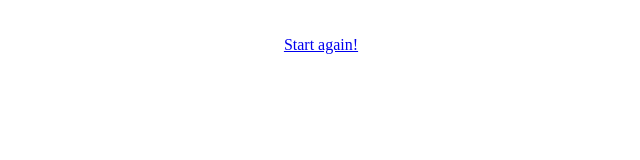
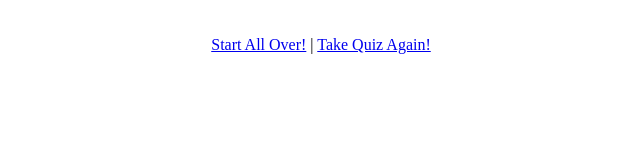
Before and after one commit to maybeemily/solo-user-quiz, a plain HTML site: page results.html in a window 1280 px wide. Shown: the whole page, without its empty margins (319-959 px from the left). Drawn offline with Linux system fonts and the light colour scheme.

Commit message:
added links to footer

```diff
--- a/results.html
+++ b/results.html
@@ -13,7 +13,7 @@
         <p id="soup-result"></p>
     </main>
     <footer>
-        <p><a href="/index.html">Start again!</a></p>
+        <p><a href="/index.html">Start All Over!</a> | <a href="/quiz.html">Take Quiz Again!</a></p>
     </footer>
 <script type="module" src="./src/results.js"></script>
 </body>
```
